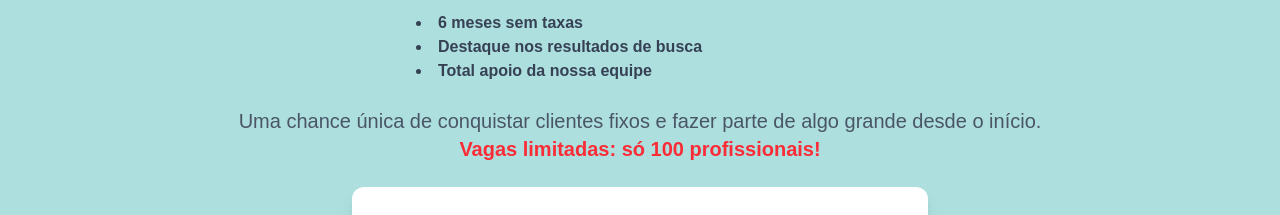
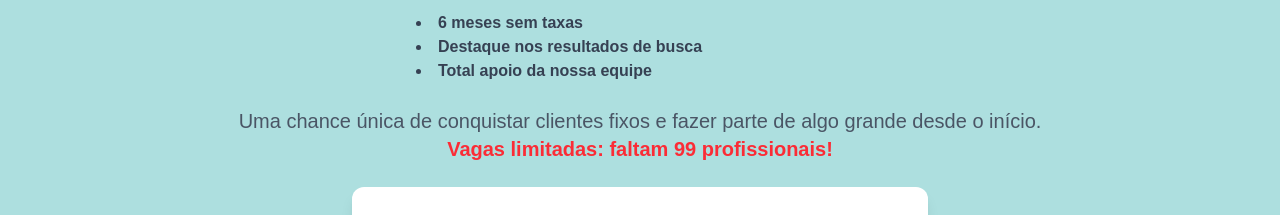
Before and after one commit to danielmdcode/cwb-diaristas, a Next.js app: page / in a window 1280 px wide. Shown: the part 2820-3035 px from the top of the page. Built offline with nearby package versions, Linux system fonts and the light colour scheme; no server answers; the database is empty.

Commit message:
refactor: 99 profissionals

```diff
--- a/src/app/page.tsx
+++ b/src/app/page.tsx
@@ -154,7 +154,7 @@ export default function Home() {
           </ul>
           <p className="text-lg md:text-xl text-gray-600 mb-6">
             Uma chance única de conquistar clientes fixos e fazer parte de algo grande desde o início. <br />
-            <strong className="text-red-500">Vagas limitadas: só 100 profissionais!</strong>
+            <strong className="text-red-500">Vagas limitadas: faltam 99 profissionais!</strong>
           </p>
           <ProfessionalSignupFormWrapper />
         </div>
```
